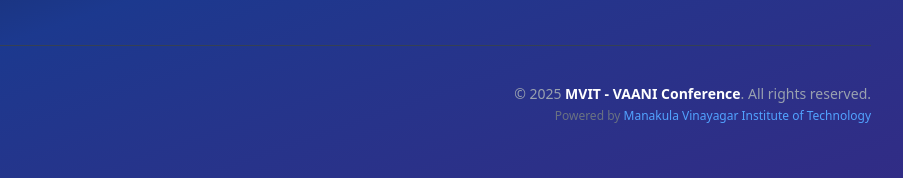
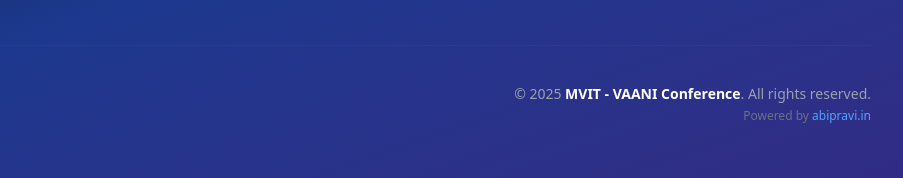
Before and after one commit to pravee42/vaani, a plain HTML site: page index.html in a window 1280 px wide. Shown: the part 9205-9383 px from the top of the page, 377-1280 px from the left. Drawn offline with nearby package versions, Linux system fonts and the light colour scheme.

Commit message:
updaetd the conference template

```diff
--- a/index.html
+++ b/index.html
@@ -1211,7 +1211,7 @@
                         © 2025 <span class="font-semibold text-white">MVIT - VAANI Conference</span>. All rights reserved.
                     </p>
                     <p class="text-xs text-gray-500 mt-1">
-                        Powered by <span class="text-blue-400">Manakula Vinayagar Institute of Technology</span>
+                        Powered by <a href="https://abipravi.in" class="text-blue-400">abipravi.in</a>
                     </p>
                 </div>
             </div>
```
